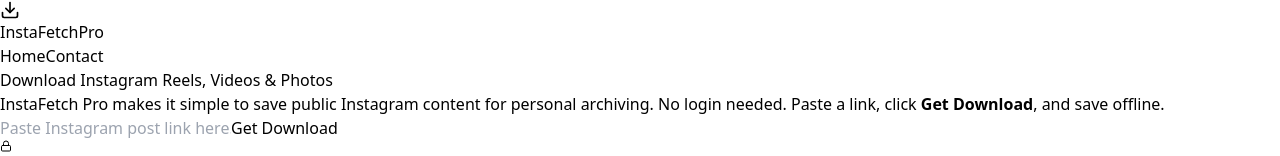
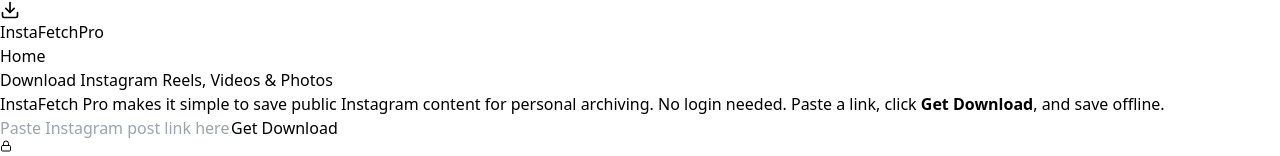
Before and after one commit to Mohit0199/instafetch, a React (Vite) app in the folder client/: page / in a window 1280 px wide. Shown: the top 156 px of the page. Built offline with nearby package versions, Linux system fonts and the light colour scheme.

Commit message:
Updated App.jsx

```diff
--- a/client/src/App.jsx
+++ b/client/src/App.jsx
@@ -120,7 +120,7 @@
       // If running in production, use the Render URL
       const API_BASE = import.meta.env.DEV
         ? 'http://localhost:5000'
-        : 'https://instafetch-api.onrender.com';
+        : 'https://instafetch-pqqw.onrender.com';
 
       console.log("Attempting to fetch from:", API_BASE); // Debug log
 
@@ -154,7 +154,6 @@
           </div>
           <div className="hidden md:flex gap-6 text-sm font-medium text-slate-600">
             <button onClick={() => navigateTo('home')} className="hover:text-purple-600 transition">Home</button>
-            <button onClick={() => navigateTo('contact')} className="hover:text-purple-600 transition">Contact</button>
           </div>
         </div>
       </nav>
```
